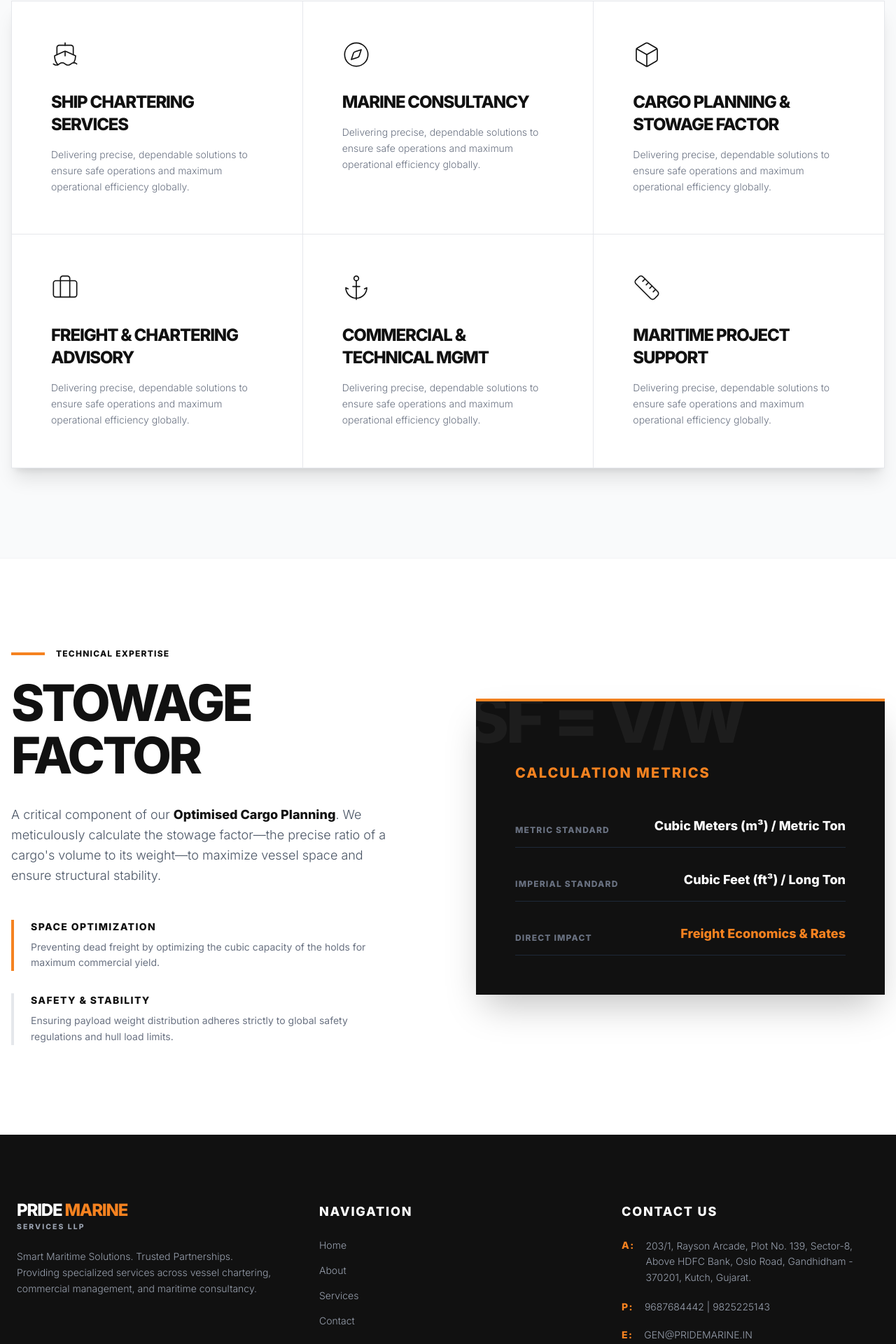
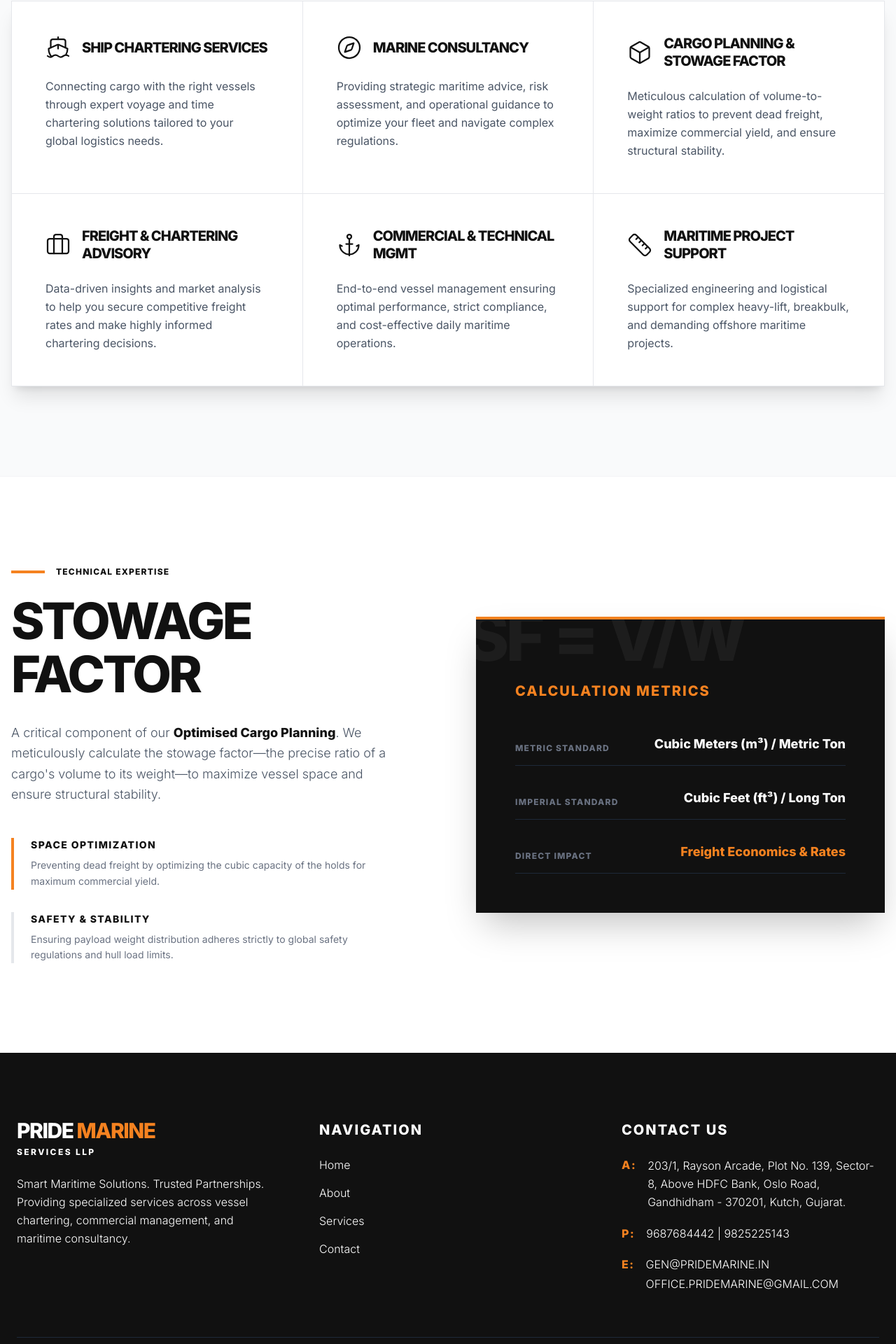
Before and after one commit to 2004danish/pride-marine, a Next.js app: page /services in a window 1280 px wide. Shown: the part 836-2756 px from the top of the page at 70% size. Built offline with nearby package versions, Linux system fonts and the light colour scheme.

Commit message:
Revert fleet table to previous minimal design

```diff
--- a/app/contact/page.tsx
+++ b/app/contact/page.tsx
@@ -17,13 +17,14 @@ export default function ContactPage() {
           <h1 className="text-4xl sm:text-5xl md:text-7xl font-black uppercase tracking-tighter text-white mb-3 md:mb-4 drop-shadow-lg">
             Contact Us
           </h1>
-          <p className="text-gray-400 font-bold tracking-[0.15em] md:tracking-[0.2em] uppercase text-[10px] sm:text-xs md:text-sm">
+          {/* UPDATED: Changed text-gray-400 to text-white for high visibility */}
+          <p className="text-white font-bold tracking-[0.15em] md:tracking-[0.2em] uppercase text-[10px] sm:text-xs md:text-sm">
             Global Headquarters
           </p>
         </div>
       </div>
 
-      {/* Contact Content Section - FIXED PADDING AND GAPS FOR MOBILE */}
+      {/* Contact Content Section */}
       <section className="w-full py-16 lg:py-24 px-4 sm:px-6 max-w-7xl mx-auto">
         <div className="grid lg:grid-cols-2 gap-12 lg:gap-20">
 
@@ -31,7 +32,7 @@ export default function ContactPage() {
           <div className="bg-black text-white p-8 sm:p-10 md:p-14 shadow-2xl border-t-4 border-prideOrange w-full overflow-hidden">
             <h3 className="text-xl sm:text-2xl font-black mb-8 md:mb-12 uppercase tracking-widest text-prideOrange">Get In Touch</h3>
 
-            <div className="space-y-10 md:space-y-12 font-light text-gray-300">
+            <div className="space-y-10 md:space-y-12 font-light text-white">
               <div>
                 <h4 className="text-white font-extrabold uppercase tracking-widest text-[10px] sm:text-xs mb-2 sm:mb-3">Address</h4>
                 <p className="leading-relaxed text-xs sm:text-sm md:text-base">
@@ -46,10 +47,9 @@ export default function ContactPage() {
               </div>
               <div className="w-full">
                 <h4 className="text-white font-extrabold uppercase tracking-widest text-[10px] sm:text-xs mb-2 sm:mb-3">Email</h4>
-                {/* FIXED: Added break-all and flex-col so long emails don't break the screen width */}
-                <div className="flex flex-col space-y-1 tracking-wider text-xs sm:text-sm leading-relaxed overflow-hidden">
-                  <span className="break-all">GEN@PRIDEMARINE.IN</span>
-                  <span className="break-all">OFFICE.PRIDEMARINE@GMAIL.COM</span>
+                <div className="flex flex-col space-y-1 tracking-wider text-xs sm:text-sm md:text-base leading-relaxed overflow-hidden">
+                  <span className="break-all hover:text-prideOrange transition-colors cursor-pointer">GEN@PRIDEMARINE.IN</span>
+                  <span className="break-all hover:text-prideOrange transition-colors cursor-pointer">OFFICE.PRIDEMARINE@GMAIL.COM</span>
                 </div>
               </div>
             </div>
--- a/components/About.tsx
+++ b/components/About.tsx
@@ -19,7 +19,6 @@ export default function About() {
           <div className="absolute top-8 -left-8 w-full h-full bg-prideOrange z-0 hidden lg:block"></div>
 
           <div className="absolute inset-0 z-10 bg-prideGray shadow-2xl">
-            {/* UPDATED IMAGE TAG HERE */}
             <img
               src="/download.jpeg"
               alt="Pride Marine Vessel"
@@ -66,8 +65,9 @@ export default function About() {
             Operational <br/>Excellence
           </h2>
 
+          {/* UPDATED: Removed "3 Core Pillars" text from the paragraph */}
           <p className="text-base lg:text-lg text-gray-600 mb-6 lg:mb-8 leading-relaxed font-light">
-            Pride Marine Services LLP provides specialized services across our <strong className="text-prideDark font-bold">3 Core Service Pillars</strong>: Vessel Chartering, Commercial Vessel Management, and Maritime Consultancy.
+            Pride Marine Services LLP provides comprehensive maritime solutions, specializing in <strong className="text-prideDark font-bold">Vessel Chartering, Commercial Vessel Management, and Maritime Consultancy</strong>.
           </p>
           <p className="text-base lg:text-lg text-gray-600 mb-10 lg:mb-12 leading-relaxed font-light">
             We combine the operational flexibility of a partnership with a transparent legal and governance framework, ensuring accountability for our global clients.
@@ -78,9 +78,11 @@ export default function About() {
               <h3 className="text-4xl sm:text-5xl lg:text-6xl font-extrabold text-prideDark mb-1 lg:mb-2 tracking-tighter">20<span className="text-prideOrange">+</span></h3>
               <p className="font-bold text-gray-500 uppercase text-[10px] sm:text-xs tracking-widest">Years Experience</p>
             </motion.div>
+
+            {/* UPDATED: New Stat instead of 3 Core Pillars */}
             <motion.div whileHover={{ scale: 1.05 }} className="transition-transform cursor-default">
-              <h3 className="text-4xl sm:text-5xl lg:text-6xl font-extrabold text-prideDark mb-1 lg:mb-2 tracking-tighter">3</h3>
-              <p className="font-bold text-gray-500 uppercase text-[10px] sm:text-xs tracking-widest">Core Pillars</p>
+              <h3 className="text-4xl sm:text-5xl lg:text-6xl font-extrabold text-prideDark mb-1 lg:mb-2 tracking-tighter">100<span className="text-prideOrange">+</span></h3>
+              <p className="font-bold text-gray-500 uppercase text-[10px] sm:text-xs tracking-widest">Vessels Handled</p>
             </motion.div>
           </div>
         </motion.div>
--- a/components/Footer.tsx
+++ b/components/Footer.tsx
@@ -7,24 +7,27 @@ export default function Footer() {
 
         {/* Brand Info */}
         <div>
-          {/* UPDATED FULL BRAND LOGO */}
+          {/* UPDATED: Larger logo and pure white "Services LLP" */}
           <div className="flex flex-col mb-4 lg:mb-6">
-            <span className="text-2xl font-extrabold tracking-tighter text-white leading-none">
+            <span className="text-3xl font-extrabold tracking-tighter text-white leading-none">
               PRIDE <span className="text-prideOrange">MARINE</span>
             </span>
-            <span className="text-[0.65rem] font-bold tracking-[0.2em] text-gray-400 uppercase mt-1">
+            <span className="text-xs font-bold tracking-[0.2em] text-white uppercase mt-2">
               Services LLP
             </span>
           </div>
-          <p className="text-gray-400 text-xs lg:text-sm leading-relaxed font-light">
+          {/* UPDATED: Text bumped to sm/base and changed to white */}
+          <p className="text-white text-sm lg:text-base leading-relaxed font-light">
             Smart Maritime Solutions. Trusted Partnerships. Providing specialized services across vessel chartering, commercial management, and maritime consultancy.
           </p>
         </div>
 
         {/* Quick Links */}
         <div>
-          <h4 className="text-base lg:text-lg font-bold text-white mb-4 lg:mb-6 uppercase tracking-widest">Navigation</h4>
-          <ul className="space-y-3 lg:space-y-4 text-gray-400 text-xs lg:text-sm font-light">
+          {/* UPDATED: Heading size increased */}
+          <h4 className="text-lg lg:text-xl font-bold text-white mb-4 lg:mb-6 uppercase tracking-widest">Navigation</h4>
+          {/* UPDATED: Links bumped to sm/base and changed to white */}
+          <ul className="space-y-3 lg:space-y-4 text-white text-sm lg:text-base font-light">
             <li><Link href="/" className="hover:text-prideOrange transition-colors">Home</Link></li>
             <li><Link href="/about" className="hover:text-prideOrange transition-colors">About</Link></li>
             <li><Link href="/services" className="hover:text-prideOrange transition-colors">Services</Link></li>
@@ -34,8 +37,10 @@ export default function Footer() {
 
         {/* Contact Information */}
         <div>
-          <h4 className="text-base lg:text-lg font-bold text-white mb-4 lg:mb-6 uppercase tracking-widest">Contact Us</h4>
-          <ul className="space-y-4 lg:space-y-5 text-gray-400 text-xs lg:text-sm font-light">
+          {/* UPDATED: Heading size increased */}
+          <h4 className="text-lg lg:text-xl font-bold text-white mb-4 lg:mb-6 uppercase tracking-widest">Contact Us</h4>
+          {/* UPDATED: Contact info bumped to sm/base and changed to white */}
+          <ul className="space-y-4 lg:space-y-5 text-white text-sm lg:text-base font-light">
             <li className="flex items-start gap-3 lg:gap-4">
               <span className="text-prideOrange font-bold tracking-widest">A:</span>
               <span className="leading-relaxed">203/1, Rayson Arcade, Plot No. 139, Sector-8, Above HDFC Bank, Oslo Road, Gandhidham - 370201, Kutch, Gujarat.</span>
@@ -47,8 +52,8 @@ export default function Footer() {
             <li className="flex items-start gap-3 lg:gap-4">
               <span className="text-prideOrange font-bold tracking-widest">E:</span>
               <div className="flex flex-col space-y-1 overflow-hidden">
-                <span className="break-all">GEN@PRIDEMARINE.IN</span>
-                <span className="break-all">OFFICE.PRIDEMARINE@GMAIL.COM</span>
+                <span className="break-all hover:text-prideOrange transition-colors cursor-pointer">GEN@PRIDEMARINE.IN</span>
+                <span className="break-all hover:text-prideOrange transition-colors cursor-pointer">OFFICE.PRIDEMARINE@GMAIL.COM</span>
               </div>
             </li>
           </ul>
@@ -56,11 +61,12 @@ export default function Footer() {
       </div>
 
       {/* Copyright */}
-      <div className="max-w-7xl mx-auto flex flex-col md:flex-row justify-between items-center text-[10px] lg:text-xs text-gray-500 font-light tracking-wide gap-4 md:gap-0 text-center md:text-left">
+      {/* UPDATED: Copyright bumped from 10px up to xs/sm, and changed to bright gray/white */}
+      <div className="max-w-7xl mx-auto flex flex-col md:flex-row justify-between items-center text-xs lg:text-sm text-gray-100 font-light tracking-wide gap-4 md:gap-0 text-center md:text-left">
         <p>&copy; {new Date().getFullYear()} Pride Marine Services LLP. All rights reserved.</p>
-        <div className="space-x-4 lg:space-x-6 uppercase">
-          <Link href="#" className="hover:text-white transition-colors">Privacy Policy</Link>
-          <Link href="#" className="hover:text-white transition-colors">Terms of Service</Link>
+        <div className="space-x-4 lg:space-x-6 uppercase font-medium">
+          <Link href="#" className="hover:text-prideOrange transition-colors">Privacy Policy</Link>
+          <Link href="#" className="hover:text-prideOrange transition-colors">Terms of Service</Link>
         </div>
       </div>
     </footer>
--- a/components/Hero.tsx
+++ b/components/Hero.tsx
@@ -59,14 +59,14 @@ export default function Hero() {
             <span>Safe.</span>
           </motion.h1>
 
-          {/* Animated Subtitle - Adjusted layout constraints for phone screens */}
+          {/* Animated Subtitle - UPDATED: "Trusted Partnerships" removed */}
           <motion.p
             initial={{ opacity: 0, y: 20 }}
             animate={{ opacity: 1, y: 0 }}
             transition={{ duration: 0.8, delay: 0.4, ease: "easeOut" }}
             className="text-sm sm:text-base md:text-xl font-light text-gray-200 max-w-xs sm:max-w-md md:max-w-xl mb-8 md:mb-12 leading-relaxed tracking-wide drop-shadow-lg"
           >
-            Smart Maritime Solutions. Trusted Partnerships. We engineer the future of global trade and logistics.
+            Smart Maritime Solutions. We engineer the future of global trade and logistics.
           </motion.p>
 
           {/* Functional Responsive Routing Buttons */}
--- a/components/Services.tsx
+++ b/components/Services.tsx
@@ -4,22 +4,45 @@ import { motion, Variants } from "framer-motion";
 import { Anchor, Ship, Box, Compass, Briefcase, Ruler } from "lucide-react";
 
 export default function Services() {
+  // UPDATED: Added unique, highly professional descriptions for each service
   const services = [
-    { title: "Ship Chartering Services", icon: <Ship size={40} strokeWidth={1} /> },
-    { title: "Marine Consultancy", icon: <Compass size={40} strokeWidth={1} /> },
-    { title: "Cargo Planning & Stowage Factor", icon: <Box size={40} strokeWidth={1} /> },
-    { title: "Freight & Chartering Advisory", icon: <Briefcase size={40} strokeWidth={1} /> },
-    { title: "Commercial & Technical Mgmt", icon: <Anchor size={40} strokeWidth={1} /> },
-    { title: "Maritime Project Support", icon: <Ruler size={40} strokeWidth={1} /> }
+    {
+      title: "Ship Chartering Services",
+      icon: <Ship size={36} strokeWidth={1.5} />,
+      description: "Connecting cargo with the right vessels through expert voyage and time chartering solutions tailored to your global logistics needs."
+    },
+    {
+      title: "Marine Consultancy",
+      icon: <Compass size={36} strokeWidth={1.5} />,
+      description: "Providing strategic maritime advice, risk assessment, and operational guidance to optimize your fleet and navigate complex regulations."
+    },
+    {
+      title: "Cargo Planning & Stowage Factor",
+      icon: <Box size={36} strokeWidth={1.5} />,
+      description: "Meticulous calculation of volume-to-weight ratios to prevent dead freight, maximize commercial yield, and ensure structural stability."
+    },
+    {
+      title: "Freight & Chartering Advisory",
+      icon: <Briefcase size={36} strokeWidth={1.5} />,
+      description: "Data-driven insights and market analysis to help you secure competitive freight rates and make highly informed chartering decisions."
+    },
+    {
+      title: "Commercial & Technical Mgmt",
+      icon: <Anchor size={36} strokeWidth={1.5} />,
+      description: "End-to-end vessel management ensuring optimal performance, strict compliance, and cost-effective daily maritime operations."
+    },
+    {
+      title: "Maritime Project Support",
+      icon: <Ruler size={36} strokeWidth={1.5} />,
+      description: "Specialized engineering and logistical support for complex heavy-lift, breakbulk, and demanding offshore maritime projects."
+    }
   ];
 
-  // Added Variants type here
   const containerVariants: Variants = {
     hidden: { opacity: 0 },
     show: { opacity: 1, transition: { staggerChildren: 0.15 } }
   };
 
-  // Added Variants type here
   const itemVariants: Variants = {
     hidden: { opacity: 0, y: 30 },
     show: { opacity: 1, y: 0, transition: { duration: 0.6, ease: "easeOut" } }
@@ -51,18 +74,24 @@ export default function Services() {
             <motion.div
               key={index}
               variants={itemVariants}
-              className="bg-white group p-8 sm:p-10 lg:p-14 hover:bg-prideDark transition-all duration-500 relative overflow-hidden"
+              className="bg-white group p-8 sm:p-10 lg:p-12 hover:bg-prideDark transition-all duration-500 relative overflow-hidden"
             >
+              {/* Orange Hover Accent Line */}
               <div className="absolute top-0 left-0 w-full h-1 bg-prideOrange transform scale-x-0 group-hover:scale-x-100 transition-transform duration-500 origin-left"></div>
 
-              <div className="text-prideDark mb-6 lg:mb-8 group-hover:text-prideOrange transition-colors duration-500">
-                {service.icon}
+              {/* UPDATED: Flex container to put Icon and Title side-by-side */}
+              <div className="flex items-center gap-4 mb-6">
+                <div className="text-prideDark group-hover:text-prideOrange transition-colors duration-500 shrink-0">
+                  {service.icon}
+                </div>
+                <h3 className="text-xl font-bold text-prideDark group-hover:text-white transition-colors duration-500 uppercase tracking-tighter leading-tight">
+                  {service.title}
+                </h3>
               </div>
-              <h3 className="text-xl lg:text-2xl font-bold text-prideDark mb-3 lg:mb-4 group-hover:text-white transition-colors duration-500 uppercase tracking-tighter">
-                {service.title}
-              </h3>
-              <p className="text-gray-500 group-hover:text-gray-400 font-light text-xs lg:text-sm leading-relaxed">
-                Delivering precise, dependable solutions to ensure safe operations and maximum operational efficiency globally.
+
+              {/* UPDATED: Darkened base text, brightened hover text, increased font size, mapped dynamic description */}
+              <p className="text-gray-600 group-hover:text-gray-300 font-normal text-sm lg:text-base leading-relaxed transition-colors duration-500">
+                {service.description}
               </p>
             </motion.div>
           ))}
```
Also changed, not shown: components/Fleet.tsx (+39 -9 lines).
